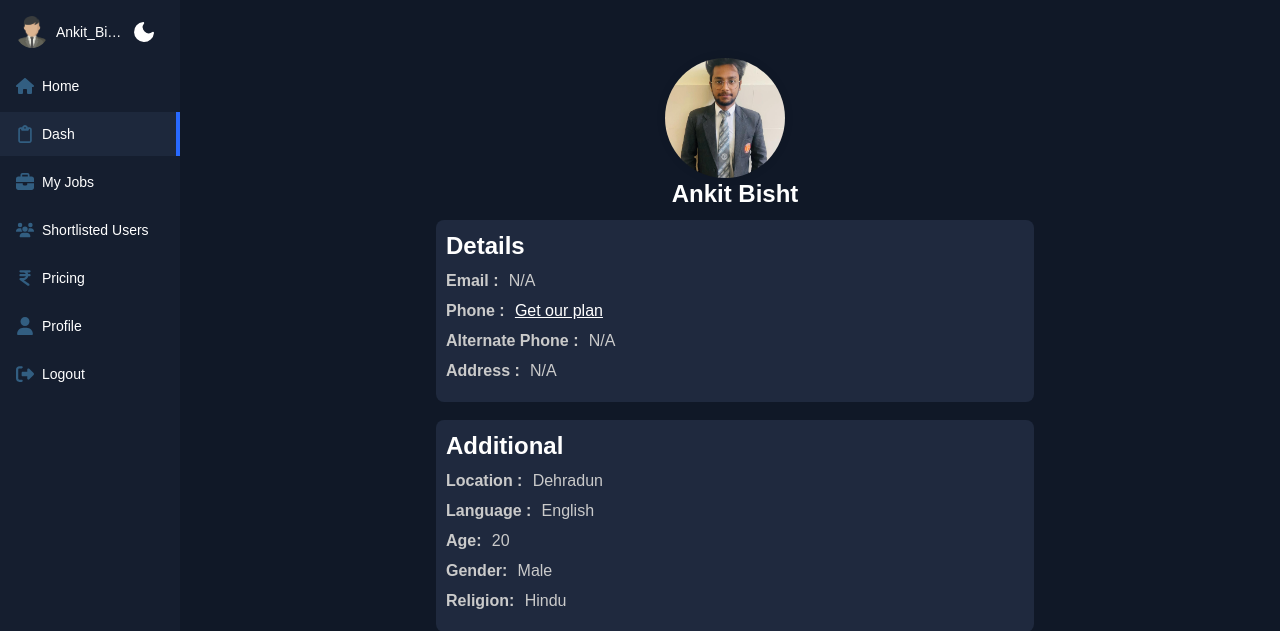
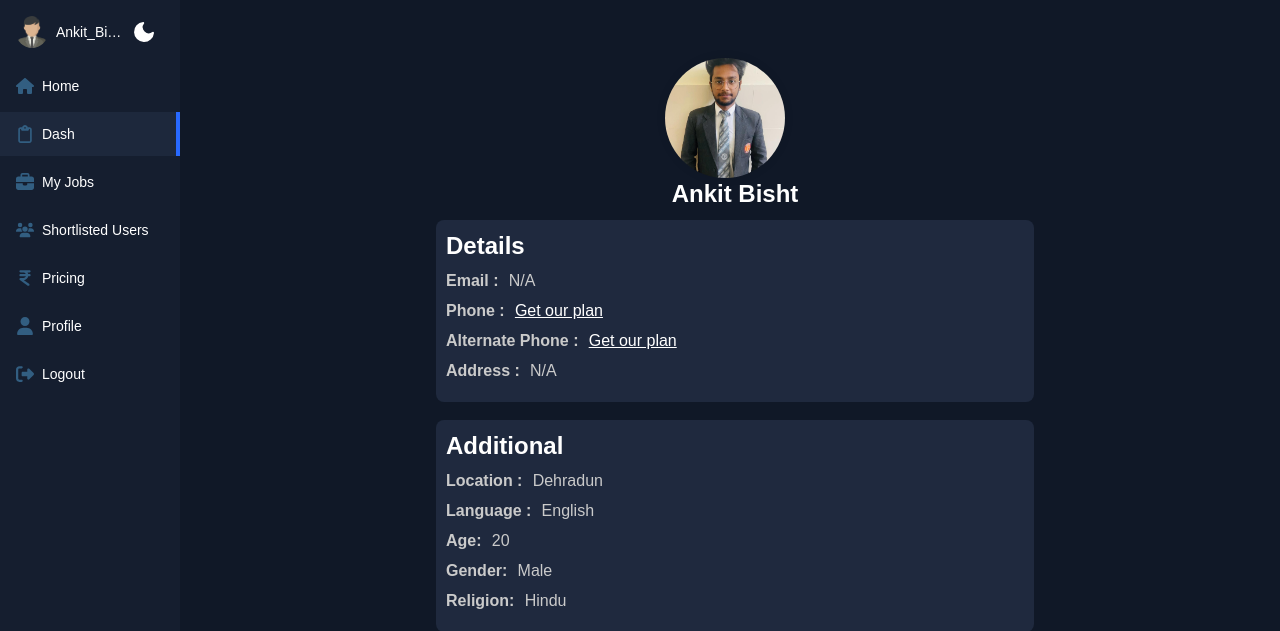
Before and after one commit to Ankit-ICY/The-Working-Lady, a Django app: page /recruiter-page/applicant-view/2 in a window 1280 px wide. Shown: the top 631 px of the page. Run offline with Django 5.2, Linux system fonts and the light colour scheme; a user stored in the database is signed in; data comes from the database, SQL or seed files in the repository.

Commit message:
Update view_applicant.html

```diff
--- a/templates/view_applicant.html
+++ b/templates/view_applicant.html
@@ -31,7 +31,7 @@
 
                 <p class="user_detail"> <strong> Email :</strong>  <span class="detail_applicant">{{ applicant.email|default:"N/A" }}</span> </p>
                 <p class="user_detail"> <strong> Phone : </strong> <span class="detail_applicant"><a style="color:white;" href="{% url 'pricing' %}">Get our plan</a></span> </p>
-                <p class="user_detail"> <strong>Alternate Phone :</strong> <span class="detail_applicant">{{ applicant.phone_number2|default:"N/A" }}</span> </p>
+                <p class="user_detail"> <strong>Alternate Phone :</strong> <span class="detail_applicant"><a style="color:white;" href="{% url 'pricing' %}">Get our plan</a></span> </p>
                 <p class="user_detail"> <strong> Address :</strong><span class="detail_applicant"> {{ applicant.address|default:"N/A" }}</span> </p>
             </div>
                 <br>
```
